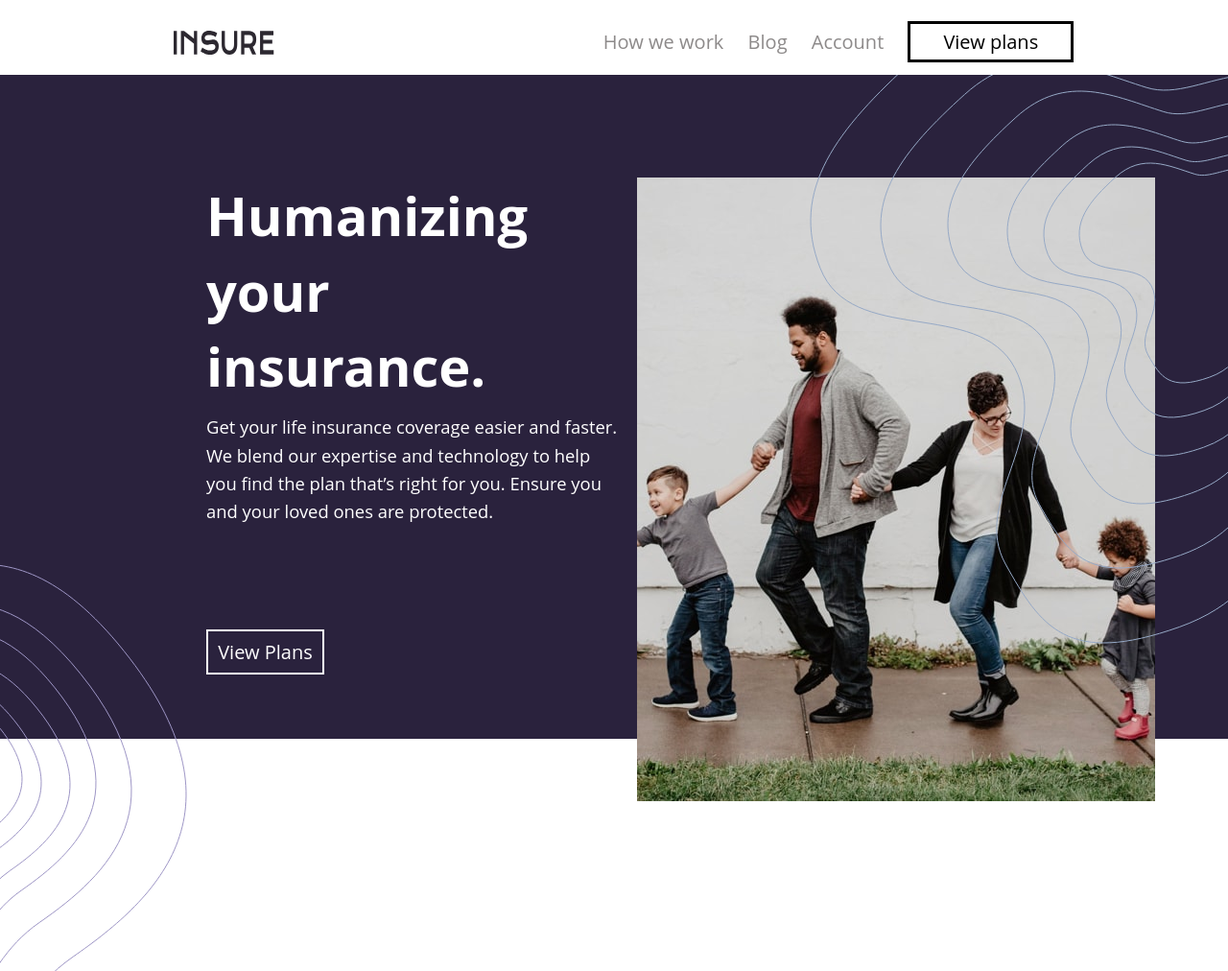
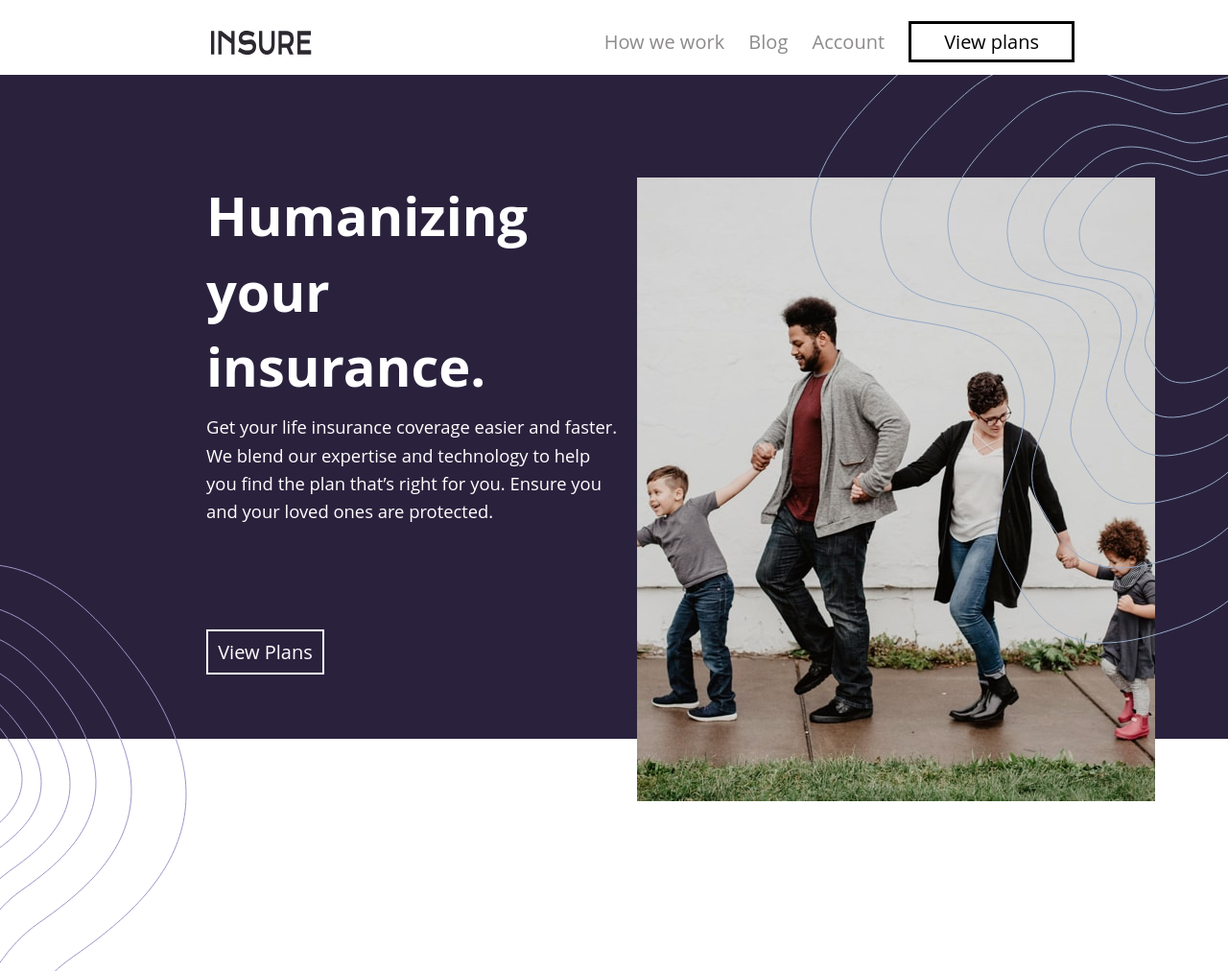
Before and after one commit to ZaynMuhammad/insure_landing_page, a website: page index.html in a window 1280 px wide. Shown: the top 1012 px of the page at 96% size. Drawn offline with nearby package versions, Linux system fonts and the light colour scheme; files that its build step writes are made by us from their sources.

Commit message:
Updated README

```diff
--- a/index.html
+++ b/index.html
@@ -31,7 +31,7 @@
     </nav>
   </header>
 
-  <main class="grid-container">
+  <main class="grid-container container">
     <img class="intro-image-mobile" src="images/image-intro-mobile.jpg" alt="family walking" />
     <img class="intro-image-desktop" src="images/image-intro-desktop.jpg" alt="family walking" />
     <section class="intro">
@@ -96,7 +96,7 @@
     </section>
   </main>
 
-  <footer class="footer-bg footer-grid">
+  <footer class="footer-bg footer-grid container">
 
     <div class="footer-logo">
       <img class="footer-background-mobile" src="images/bg-pattern-footer-mobile.svg" />
--- a/sass-boilerplate/stylesheets/layout/_footer.scss
+++ b/sass-boilerplate/stylesheets/layout/_footer.scss
@@ -1,6 +1,6 @@
-// -----------------------------------------------------------------------------
-// This file contains all styles related to the footer of the site/application.
-// -----------------------------------------------------------------------------
+// =================================================================================
+// FOOTER MOBILE
+// =================================================================================
 
 .footer-logo {
     position: relative;
--- a/sass-boilerplate/stylesheets/layout/_footer_desktop.scss
+++ b/sass-boilerplate/stylesheets/layout/_footer_desktop.scss
@@ -1,6 +1,13 @@
 // ================================================
 // FOOTER DESKTOP SECTION
 // ================================================
+
+.container {
+    width: 100%;
+    max-width: 1600px;
+    margin: 0 auto;
+    padding: 0;
+}
 
 .footer-grid {
     display: grid;
@@ -11,6 +18,10 @@
 .footer-bg {
     background-color: rgb(250, 249, 249);
 }
+
+// ================================================
+// FOOTER LISTS
+// ================================================
 
 .footer-items-1 {
     grid-column: 2;
@@ -36,6 +47,11 @@
 .footer-lists {
     text-align: left;
 }
+
+// ================================================
+// TOP OF FOOTER
+// ================================================
+
 
 .footer-line {
     grid-column: 2/6;
@@ -98,15 +114,6 @@
     }
 }
 
-.attribution {
-    grid-row: -1;
-    grid-column: 1/3;
-    justify-self: end;
-
-    font-size: 1rem;
-    text-align: left;
-}
-
 .footer-background-desktop {
     display: inline;
     position: absolute;
@@ -118,3 +125,16 @@
 .footer-background-mobile {
     display: none;
 }
+
+// ================================================
+//  CREDITS
+// ================================================
+
+.attribution {
+    grid-row: -1;
+    grid-column: 1/3;
+    justify-self: end;
+
+    font-size: 1rem;
+    text-align: left;
+}
--- a/sass-boilerplate/stylesheets/layout/_header_desktop.scss
+++ b/sass-boilerplate/stylesheets/layout/_header_desktop.scss
@@ -1,6 +1,6 @@
-// -----------------------------------------------------------------------------
-// FOR IPAD AND DESKTOP
-// -----------------------------------------------------------------------------
+// ========================================
+// REMOVING MOBILE CLASSES
+// ==========================================
 
 // Remove mobile nav button
 .dropbtn {
@@ -28,14 +28,15 @@
 }
 
 .container {
-    width: 78%;
-    max-width: 1200px;
+    width: 70%;
+    max-width: 1600px;
     margin: 0 auto;
 }
 
 .header-content {
     flex-basis: auto;
     background-color: $nav-bgcolor-desktop;
+    margin-right: 8em;
 
     li {
         display: inline;
@@ -57,6 +58,11 @@
     }
 }
 
+.company-logo {
+    margin-left: 10em;
+}
+
+
 #view-plans-nav-desktop {
     display: inline;
     border: 3px black solid;
--- a/sass-boilerplate/stylesheets/layout/_main-content.scss
+++ b/sass-boilerplate/stylesheets/layout/_main-content.scss
@@ -1,6 +1,6 @@
-// -----------------------------------------------------------------------------
-// This file contains all styles related to the main content of the site/application.
-// -----------------------------------------------------------------------------
+// =================================================================================
+// MAIN SECTION STYLINGS
+// =================================================================================
 
 h1, h2, p {
     text-align: center;
@@ -14,10 +14,16 @@ h1, h2, p {
     display: none;
 }
 
-// -----------------------------------------------------------------------------
+.container {
+    width: 100%;
+    max-width: 700px;
+    margin: 0 auto;
+    padding: 0;
+}
+
+// =================================================================================
 // Intro Section Styling
-// -----------------------------------------------------------------------------
-
+// =================================================================================
 .view-plans {
     text-align: center;
     display: block;
@@ -71,9 +77,9 @@ h1, h2, p {
     right: 0;
 }
 
-// -----------------------------------------------------------------------------
+// =================================================================================
 // Business Description Section Styling
-// -----------------------------------------------------------------------------
+// =================================================================================
 
 .business-desc {
     padding-top: 100px;
@@ -99,9 +105,9 @@ hr {
     padding-bottom: 20px;
 }
 
-// // -----------------------------------------------------------------------------
-// // Find Out How We Work Section Styling
-// // -----------------------------------------------------------------------------
+// =================================================================================
+// FIND OUT HOW WE WORK SECTION
+// =================================================================================
 
 .how-we-work-background-mobile {
     position: absolute;
--- a/sass-boilerplate/stylesheets/layout/_main-content_desktop.scss
+++ b/sass-boilerplate/stylesheets/layout/_main-content_desktop.scss
@@ -3,6 +3,13 @@
     grid-template-columns: repeat(9, 1fr);
     grid-template-rows: 0 0 repeat(29, 2.95rem);
     gap: 1em;
+}
+
+.container {
+    width: 100%;
+    max-width: 1600px;
+    margin: 0 auto;
+    padding: 0;
 }
 
 
```
Also changed, not shown: sass-boilerplate/stylesheets/layout/_header.scss (+12 -13 lines), README-template.md (deleted), README.md, Screenshots/Insure_Desktop.png (added), Screenshots/Insure_Mobile.png (added), css/main.css (deleted).
